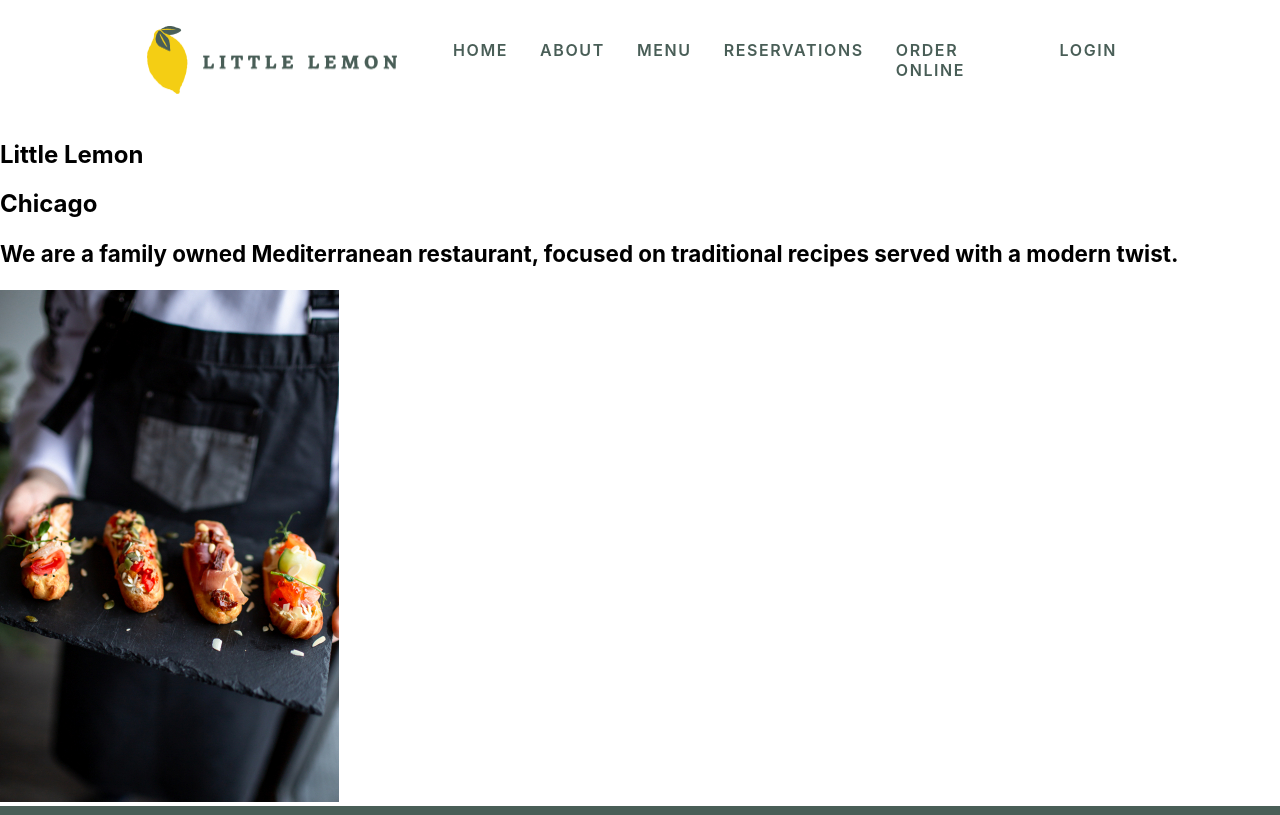
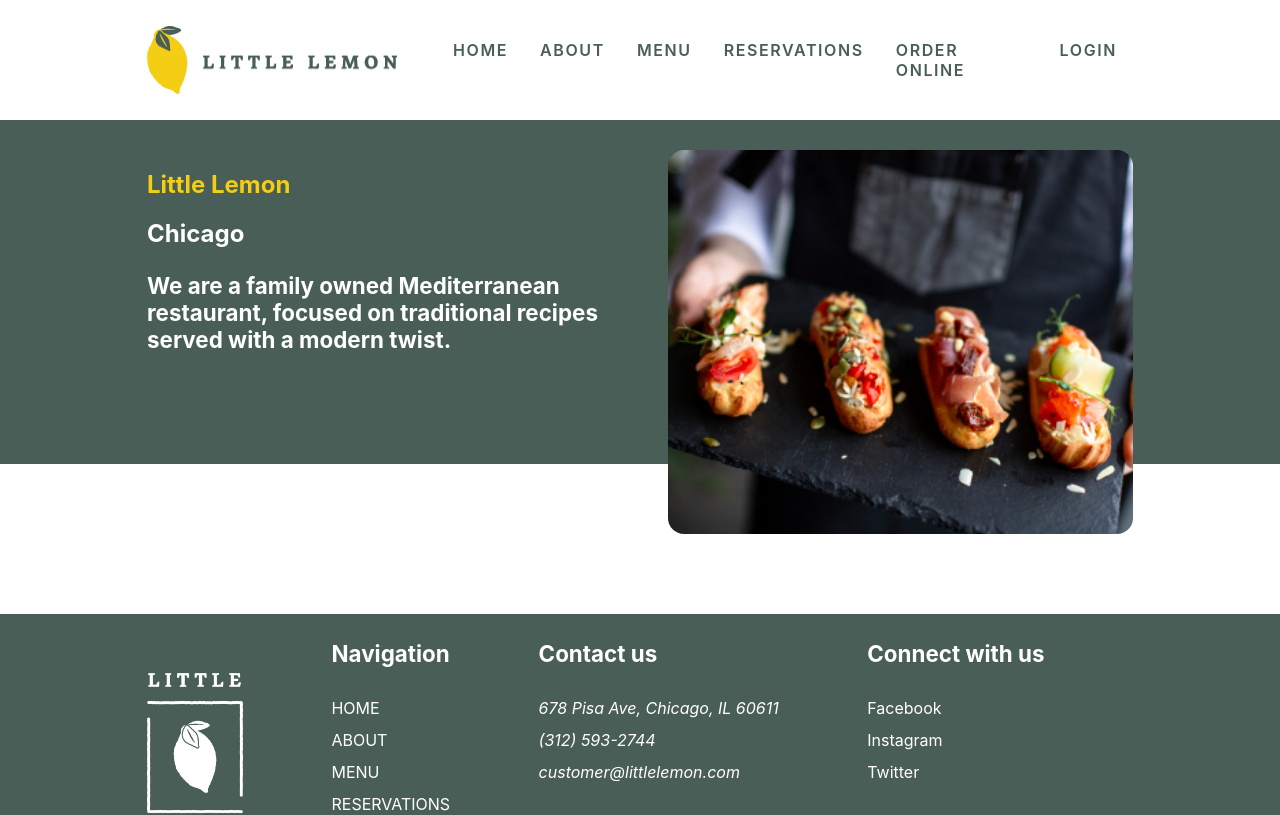
Before and after one commit to MohamadHajHassan/little-lemon-restaurant-frontend, a React (Create React App) app: page / in a window 1280 px wide. Shown: the top 815 px of the page. Built offline with nearby package versions, Linux system fonts and the light colour scheme.

Commit message:
style hero elements

```diff
--- a/src/App.css
+++ b/src/App.css
@@ -3,3 +3,7 @@
     width: 90%;
     margin: 0 auto;
 }
+
+.grid {
+    display: grid;
+}
--- a/src/components/Hero.jsx
+++ b/src/components/Hero.jsx
@@ -1,18 +1,25 @@
 import React from "react";
 import restaurantFoodImage from "../assets/restaurant-food.jpg";
+import "components/styles/hero.css";
 
 const Hero = () => {
     return (
-        <section>
-            <div>
-                <h1>Little Lemon</h1>
-                <h2>Chicago</h2>
-                <p>
-                    We are a family owned Mediterranean restaurant, focused on
-                    traditional recipes served with a modern twist.
-                </p>
+        <section className="hero">
+            <div className="container grid">
+                <div className="hero-info">
+                    <h1>Little Lemon</h1>
+                    <h2>Chicago</h2>
+                    <p>
+                        We are a family owned Mediterranean restaurant, focused
+                        on traditional recipes served with a modern twist.
+                    </p>
+                </div>
+                <img
+                    className="hero-image"
+                    src={restaurantFoodImage}
+                    alt="Restaurant food"
+                />
             </div>
-            <img src={restaurantFoodImage} alt="Restaurant food" />
         </section>
     );
 };
--- /dev/null
+++ b/src/components/styles/hero.css
@@ -0,0 +1,37 @@
+.hero {
+    padding-top: 1.875rem;
+    background-color: #495e57;
+}
+
+.hero .container {
+    grid-template-columns: 1fr 1fr;
+    gap: 3.5rem;
+    margin-bottom: 9.375rem;
+}
+
+.hero-info {
+    grid-column: 1;
+}
+
+h1 {
+    color: #f4ce14;
+}
+
+h2 {
+    color: #ffffff;
+}
+
+p {
+    margin-top: 1.5rem;
+    color: #ffffff;
+}
+
+.hero-image {
+    grid-column: 2;
+    width: 100%;
+    height: 24rem;
+    margin-bottom: -4.375rem;
+    justify-self: end;
+    border-radius: 1rem;
+    object-fit: cover;
+}
```
